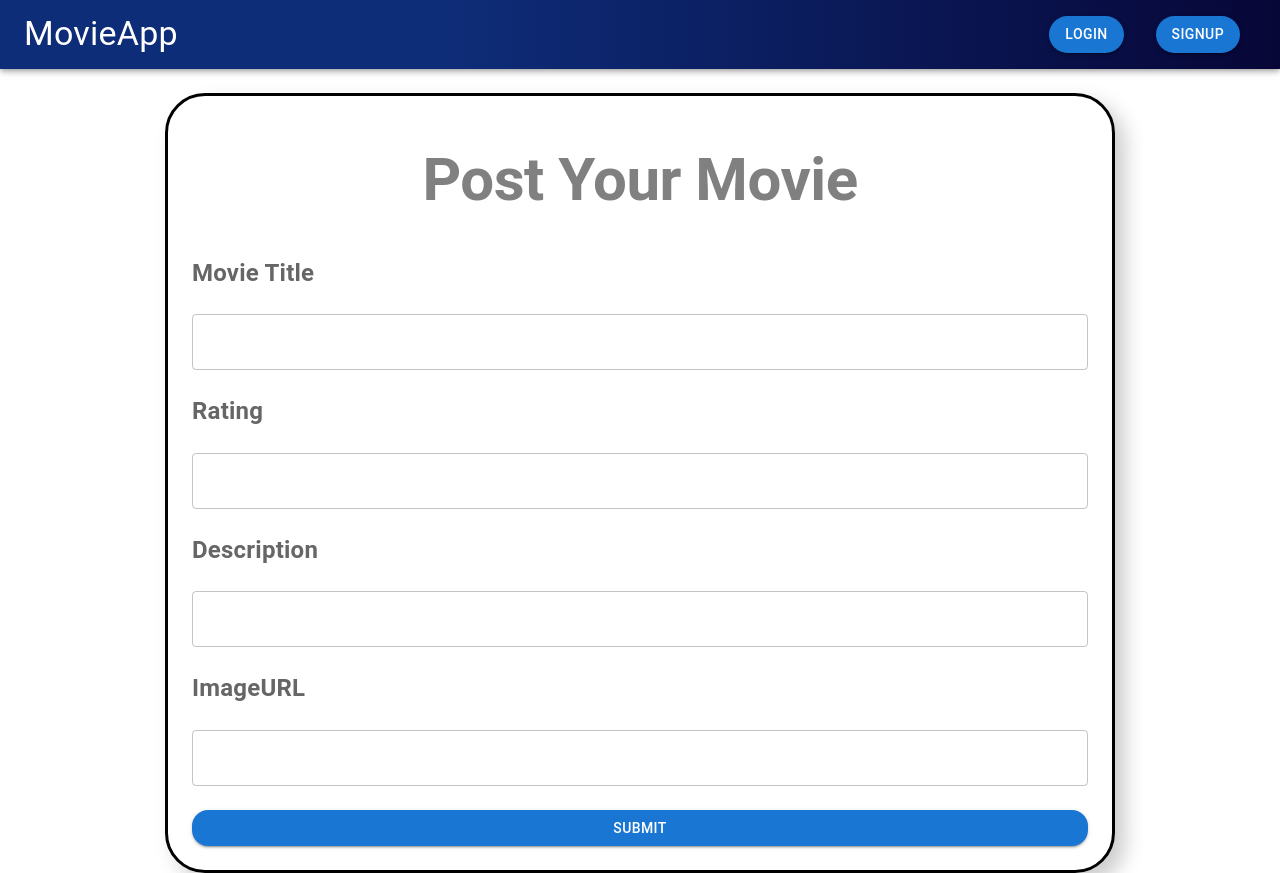
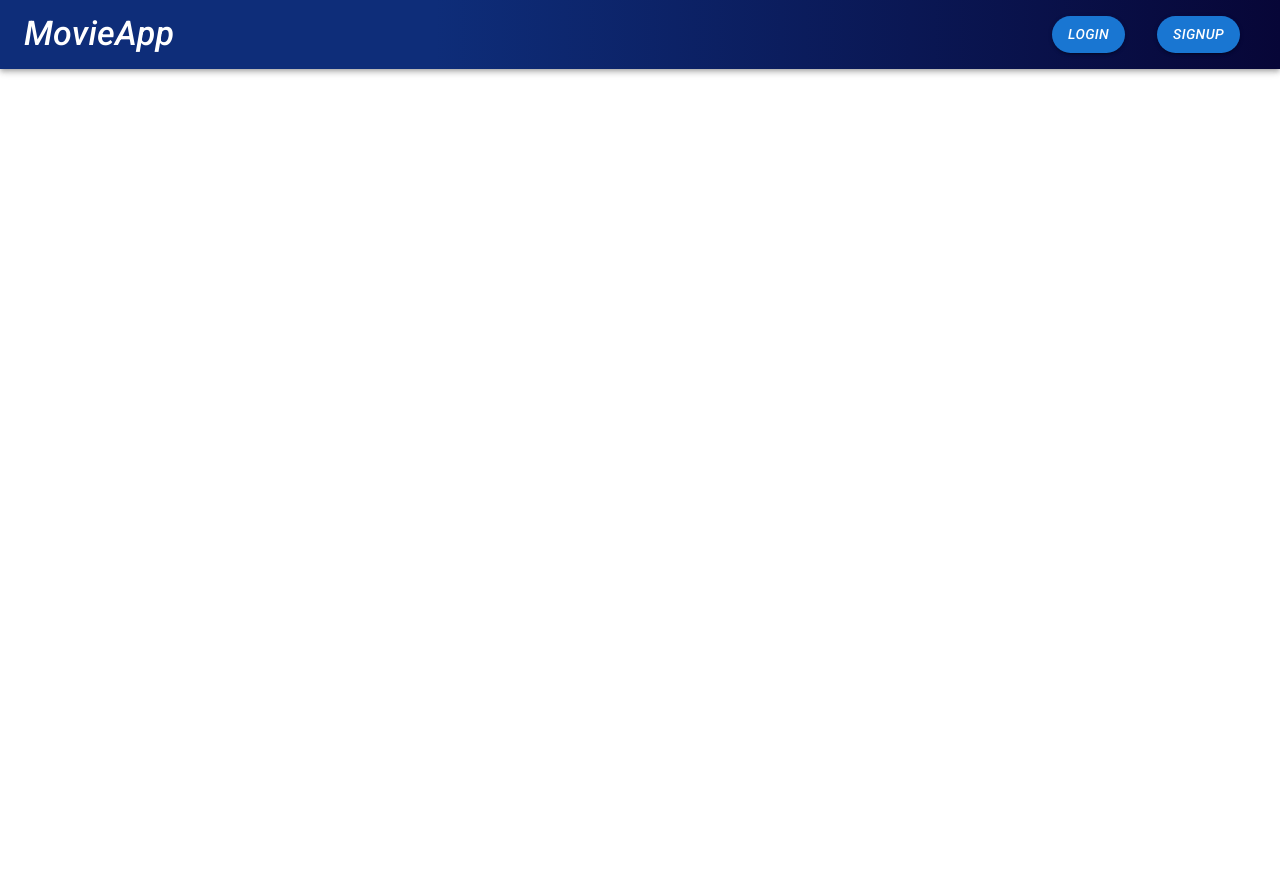
Before and after one commit to AakashSoni1997/MoviesApp-IMDB-, a React (Create React App) app in the folder client/: page /movies/add in a window 1280 px wide. After the commit the page ends 800 px from the top, so only its background shows below. Built offline with nearby package versions, Linux system fonts and the light colour scheme.

Commit message:
complete project

```diff
--- a/client/src/App.js
+++ b/client/src/App.js
@@ -1,4 +1,4 @@
-import React from "react";
+import React, { useEffect } from "react";
 import { Route, Routes } from "react-router";
 import Auth from "./component/Auth";
 import Header from "./component/Header";
@@ -6,14 +6,25 @@ import Movies from "./component/Movies";
 import UserMovie from "./component/UserMovie";
 import MovieDetail from "./component/MovieDetail";
 import AddMovie from "./component/AddMovie";
-import { useSelector } from "react-redux";
+import { useDispatch, useSelector } from "react-redux";
+import { authActions } from "./store";
+
+export const App = () => {
+  const dispatch=useDispatch()
+  const isLoggedIn = useSelector((state) => state.isLoggedIn);
+  console.log(isLoggedIn);
+
+useEffect(() => {
+
+if(localStorage.getItem("userId")){
+  dispatch(authActions.login())
+}
+
+  }
+, [dispatch])
 
 
 
-
-export const App = () => {
-  const isLoggedIn=useSelector( state=>state.isLoggedIn);
-console.log(isLoggedIn);
   return (
     <>
       <header>
@@ -21,17 +32,20 @@ console.log(isLoggedIn);
       </header>
 
       <main>
-          <Routes>
-              <Route path="/auth" element={<Auth/>} />
-              <Route path="/movies/add" element={<AddMovie/>}/>
-              <Route path="/movies" element={<Movies/>}/>
-              <Route path="/mymovies" element={<UserMovie/>}/>
-              <Route path="/mymovies/:id" element={<MovieDetail/>}/>
-          </Routes>
-
-
+        <Routes>
+          {!isLoggedIn ? (
+            <Route path="/auth" element={<Auth />} />
+          ) : (
+            <>
+              <Route path="/movies/add" element={<AddMovie />} />
+              <Route path="/movies" element={<Movies />} />
+              <Route path="/mymovies" element={<UserMovie />} />
+              <Route path="/mymovies/:id" element={<MovieDetail />} />
+              {""}
+            </>
+          )}
+        </Routes>
       </main>
-
     </>
   );
 };
--- a/client/src/component/AddMovie.js
+++ b/client/src/component/AddMovie.js
@@ -2,9 +2,13 @@ import { Button, InputLabel, TextField, Typography } from "@mui/material";
 import { Box } from "@mui/system";
 import React, { useState } from "react";
 import axios from "axios";
+import { useNavigate } from "react-router";
+import { useStyles } from "./utils";
 
 const labelStyle = { mb: 1, mt: 2, fontSize: "24px", fontWeight: "bold" };
 const AddMovie = () => {
+  const classes = useStyles()
+  const navigate = useNavigate();
   const [inputs, setInputs] = useState({
     title: "",
     description: "",
@@ -20,7 +24,7 @@ const AddMovie = () => {
 
   const sendRequest = async () => {
     const res = await axios
-      .post("http://localhost:4000/api/movie/add", {
+      .post("http://localhost:5000/api/movie/add", {
         title: inputs.title,
         rating: inputs.rating,
         description: inputs.description,
@@ -34,7 +38,8 @@ const AddMovie = () => {
 
   const handleSubmit = (e) => {
     e.preventDefault();
-    sendRequest().then((data) => console.log(data));
+    sendRequest().then((data) => console.log(data))
+    .then(()=>navigate("/movies"))
   };
 
   return (
@@ -53,6 +58,7 @@ const AddMovie = () => {
           width={"70%"}
         >
           <Typography
+          className={classes.font}
             fontWeight={"bold"}
             padding={3}
             color="grey"
@@ -61,32 +67,32 @@ const AddMovie = () => {
           >
             Post Your Movie
           </Typography>
-          <InputLabel sx={labelStyle}> Movie Title</InputLabel>
-          <TextField
+          <InputLabel className={classes.font} sx={labelStyle}> Movie Title</InputLabel>
+          <TextField  className={classes.font}
             name="title"
             onChange={handleChange}
             value={inputs.title}
             margin="normal"
             variant="outlined"
           />
-          <InputLabel sx={labelStyle}>Rating</InputLabel>
-          <TextField
+          <InputLabel  className={classes.font} sx={labelStyle}>Rating</InputLabel>
+          <TextField  className={classes.font}
             name="rating"
             onChange={handleChange}
             value={inputs.rating}
             margin="normal"
             variant="outlined"
           />
-          <InputLabel sx={labelStyle}>Description</InputLabel>
-          <TextField
+          <InputLabel  className={classes.font} sx={labelStyle}>Description</InputLabel>
+          <TextField  className={classes.font}
             name="description"
             onChange={handleChange}
             value={inputs.description}
             margin="normal"
             variant="outlined"
           />
-          <InputLabel sx={labelStyle}>ImageURL</InputLabel>
-          <TextField
+          <InputLabel  className={classes.font} sx={labelStyle}>ImageURL</InputLabel>
+          <TextField  className={classes.font}
             name="imageURL"
             onChange={handleChange}
             value={inputs.imageURL}
--- a/client/src/component/Auth.js
+++ b/client/src/component/Auth.js
@@ -25,7 +25,7 @@ const Auth = () => {
   };
 
   const sendRequest = async (type = "login") => {
-    const res = await axios.post(`http://localhost:4000/api/user/${type}`, {
+    const res = await axios.post(`http://localhost:5000/api/user/${type}`, {
         name: inputs.name,
         email: inputs.email,
         password: inputs.password,
--- a/client/src/component/MovieCard.js
+++ b/client/src/component/MovieCard.js
@@ -31,7 +31,7 @@ const  MovieCard =({
 
   const deleteRequest = async () => {
     const res = await axios
-      .delete(`http://localhost:4000/api/movie/${id}`)
+      .delete(`http://localhost:5000/api/movie/${id}`)
       .catch((err) => console.log(err));
     const data = await res.data;
     return data;
@@ -59,11 +59,10 @@ const  MovieCard =({
       {isUser && (
         <Box display="flex">
           <IconButton onClick={handleEdit} sx={{ marginLeft: "auto" }}>
-            <EditIcon />{" "}
+            <EditIcon  color="warning"/>
           </IconButton>
           <IconButton onClick={handleDelete}>
-            {" "}
-            <DeleteOutlineIcon />
+            <DeleteOutlineIcon  color="error"/>
           </IconButton>
         </Box>
       )}
@@ -77,6 +76,8 @@ const  MovieCard =({
       />
       <CardMedia component="img" height="194" image={image} />
       <CardContent>
+        <hr />
+        <br />
         <Typography variant="body2" color="text.secondary">
           <b>{userName}</b> {"-> "} {description}
         </Typography>
--- a/client/src/component/MovieDetail.js
+++ b/client/src/component/MovieDetail.js
@@ -2,14 +2,15 @@ import { Button, InputLabel, TextField, Typography } from "@mui/material";
 import { Box } from "@mui/system";
 import axios from "axios";
 import React, { useEffect, useState } from "react";
-import { useParams } from "react-router";
+import { useNavigate, useParams } from "react-router";
 // import { useParams } from "react-router";
 
 const labelStyle = { mb: 1, mt: 2, fontSize: "24px", fontWeight: "bold" };
 
 const MovieDetail = () => {
-  const {id}=useParams();
-  console.log(id,"idddddddddddddddd");
+  const navigate = useNavigate();
+  const { id } = useParams();
+  console.log(id, "moviessssssiddddddddd");
   const [movie, setMovies] = useState();
 
   const [inputs, setInputs] = useState();
@@ -40,9 +41,24 @@ const MovieDetail = () => {
     });
   }, [id]);
 
+  const sendRequest = async () => {
+    const res = await axios
+      .put(`http://localhost:5000/api/movie/update/${id}`, {
+        title: inputs.title,
+        description: inputs.description,
+        rating: inputs.rating,
+      })
+      .catch((err) => console.log(err));
+    const data = await res.data;
+    return data;
+  };
+
   const handleSubmit = (e) => {
     e.preventDefault();
-    console.log(inputs);
+    // console.log(inputs);
+    sendRequest()
+      .then((data) => console.log(data))
+      .then(() => navigate("/mymovies"));
   };
 
   return (
@@ -94,14 +110,6 @@ const MovieDetail = () => {
               margin="normal"
               variant="outlined"
             />
-            <InputLabel sx={labelStyle}>ImageURL</InputLabel>
-            <TextField
-              name="imageURL"
-              onChange={handleChange}
-              value={inputs.imageURL}
-              margin="normal"
-              variant="outlined"
-            />
             <Button
               sx={{ mt: 2, borderRadius: 4 }}
               variant="contained"
--- a/client/src/component/Movies.js
+++ b/client/src/component/Movies.js
@@ -7,13 +7,12 @@ const Movies = () => {
   const [movies, setMovies] = useState();
   const sendRequest = async () => {
     const res = await axios
-      .get("http://localhost:4000/api/movie")
+      .get("http://localhost:5000/api/movie")
       .catch((err) => console.log(err));
     const data =await res.data;
     console.log(res.data)
     return data;
   };
-  console.log(movies,"movies")
 
   useEffect(() => {
     sendRequest().then((data) => setMovies(data.movies));
--- a/client/src/component/UserMovie.js
+++ b/client/src/component/UserMovie.js
@@ -9,7 +9,7 @@ const UserMovie = () => {
 
   const sendRequest = async () => {
     const res = await axios
-      .get(`http://localhost:4000/api/movie/user/${id}`)
+      .get(`http://localhost:5000/api/movie/user/${id}`)
       .catch((err) => {
         console.log(err);
       });
--- a/client/src/index.css
+++ b/client/src/index.css
@@ -1,3 +1,7 @@
-*{
+
+@import url('https://fonts.googleapis.com/css2?family=Roboto:ital,wght@1,500&display=swap');
+
+*
+{
   margin: 0%;
 }
--- a/client/src/store/index.js
+++ b/client/src/store/index.js
@@ -10,6 +10,7 @@ const authSlice = createSlice({
     },
 
     logout(state) {
+      localStorage.removeItem("userid")
       state.isLoggedIn = false;
     },
   },
```
Also changed, not shown: client/src/component/Header.js (+4 -4 lines), client/src/component/utils.js (added), 1 other file (tests, documents, lock files or other folders).
